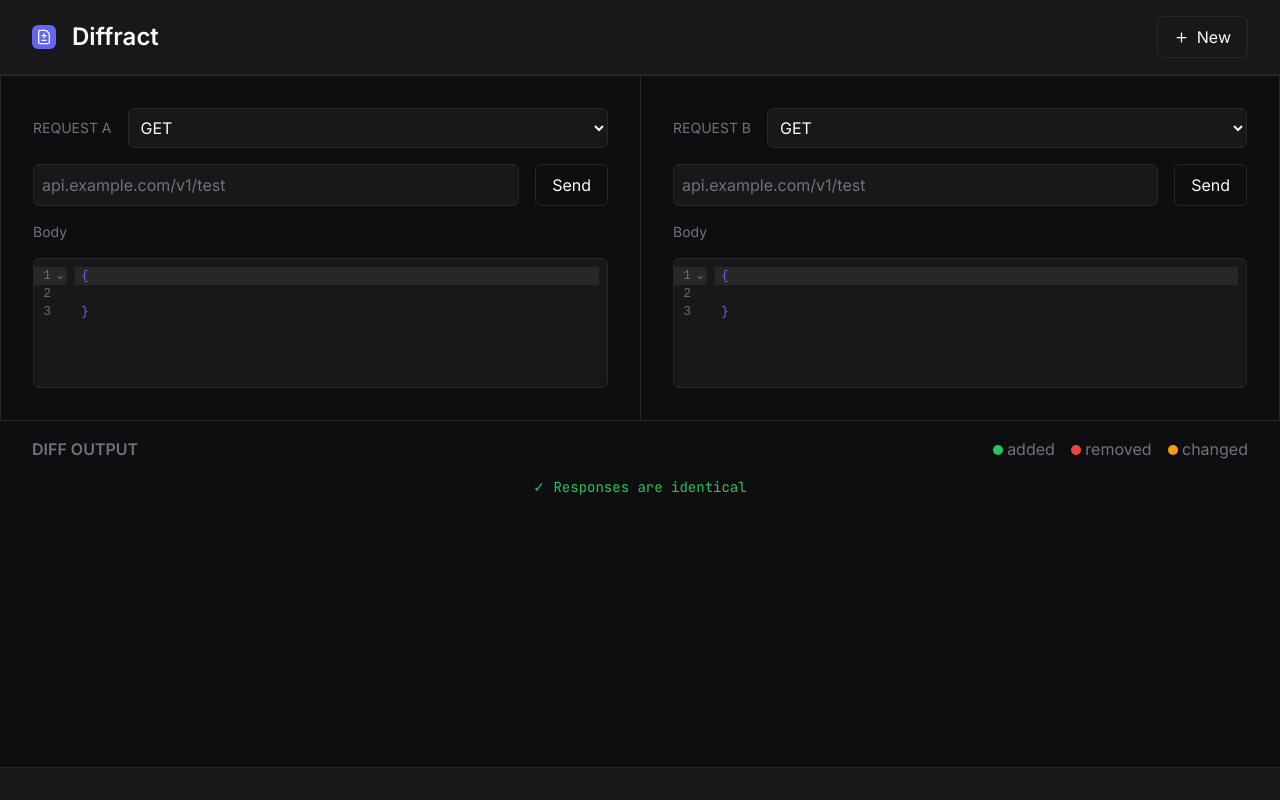
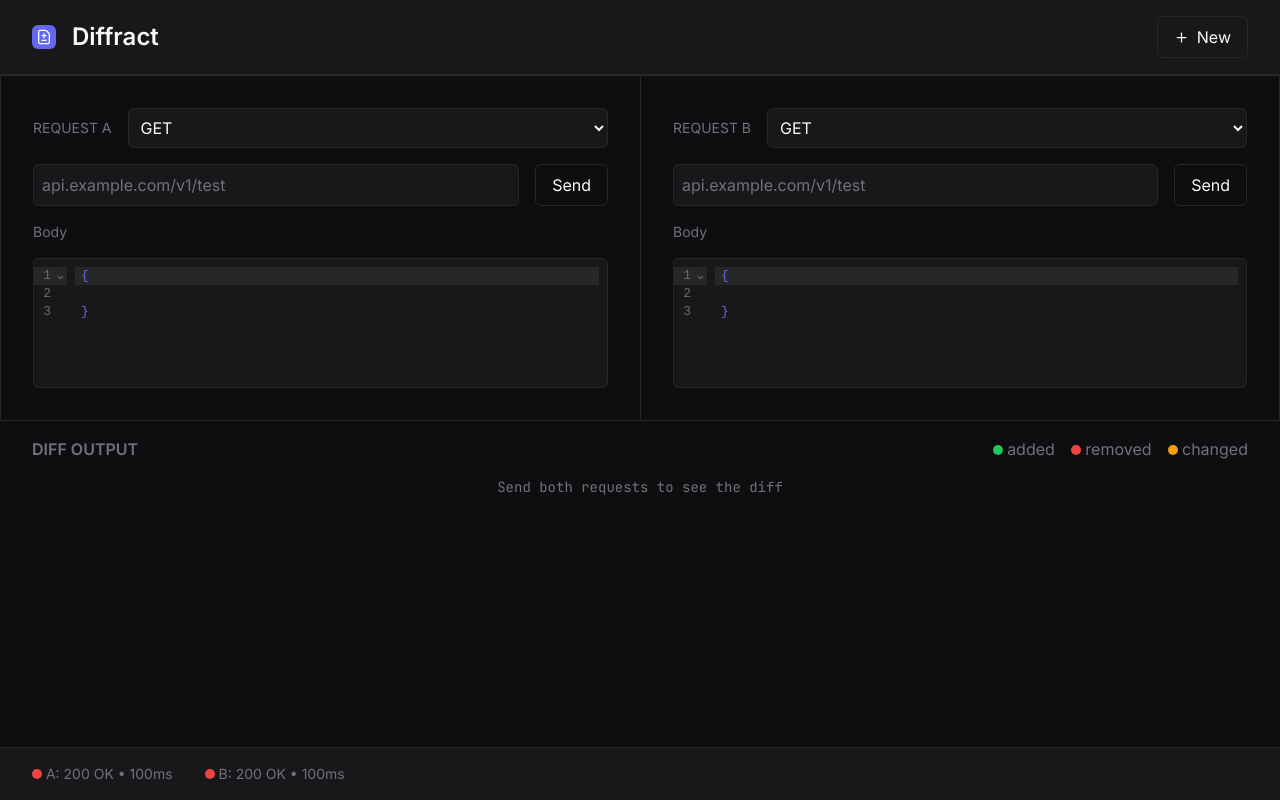
Before and after one commit to JoshJOkayguy/Diffract, a React (Vite) app: page / in a window 1280 px wide. Built offline with nearby package versions, Linux system fonts and the light colour scheme.

Commit message:
Enable request handling with state propagation and axios integration

```diff
--- a/package.json
+++ b/package.json
@@ -16,6 +16,7 @@
     "@codemirror/view": "^6.42.1",
     "@lezer/highlight": "^1.2.3",
     "@tailwindcss/vite": "^4.2.4",
+    "axios": "^1.16.1",
     "codemirror": "^6.0.2",
     "jsondiffpatch": "^0.7.3",
     "lucide-react": "^1.14.0",
--- a/src/App.jsx
+++ b/src/App.jsx
@@ -1,17 +1,23 @@
 import Header from './components/Header'
 import RequestWindow from './components/RequestWindow'
 import DiffViewer from './components/DiffViewer'
+import ResponseStatus from './components/ResponseStatus'
+
+import {useState} from 'react'
 
 function App() {
+    const [responseA, setResponseA] = useState(null)
+    const [responseB, setResponseB] = useState(null)
+
   return (
     <>
         <Header></Header>
         <main className="grid grid-rows-2 lg:grid-rows-1 lg:grid-cols-2 px-4 border border-border">
             <div className="pr-4">
-                <RequestWindow id="A" />
+                <RequestWindow id="A" state={setResponseA}/>
             </div>
             <div className="lg:pl-4 lg:border-l lg:border-border">
-                <RequestWindow id="B" />
+                <RequestWindow id="B" state={setResponseB} />
             </div>
         </main>
         <div className="flex flex-col gap-4 px-8 py-4">
@@ -23,16 +29,13 @@ function App() {
                     <p><span className="bg-diff-changed rounded-full size-2.5 inline-block"></span> changed</p>
                 </div>
             </div>
-            <DiffViewer responseA={JSON.stringify({
-                status: 200,
-                body: '{"test": "test"}'
-            })} responseB={JSON.stringify({
-                status: 200,
-                body: '{"test": "test"}'
-            })}></DiffViewer>
+            <DiffViewer responseA={responseA} responseB={responseB}></DiffViewer>
         </div>
         <footer className="bg-bg-surface border-t border-border py-4 px-8 fixed bottom-0 left-0 right-0">
-
+            <div className="flex flex-row justify-start items-center gap-8 text-sm text-text-muted">
+                <ResponseStatus id="A"></ResponseStatus>
+                <ResponseStatus id="B"></ResponseStatus>
+            </div>
         </footer>
     </>
   )
--- a/src/components/ReqBodyInput.jsx
+++ b/src/components/ReqBodyInput.jsx
@@ -20,7 +20,7 @@ const jsonHighlightStyle = HighlightStyle.define([
     },
 ])
 
-function ReqBodyInput({ id }) {
+function ReqBodyInput({ id, state }) {
     const editorRef = useRef(null)
 
     useEffect(() => {
@@ -57,6 +57,12 @@ function ReqBodyInput({ id }) {
                             backgroundColor: 'var(--color-bg-elevated)',
                         },
                     }),
+                    EditorView.updateListener.of((update) => {
+                        if (update.docChanged) {
+                            const content = update.state.doc.toString();
+                            state(content)
+                        }
+                    }),
                 ],
             }),
             parent: editorRef.current,
--- a/src/components/ReqMethodSelector.jsx
+++ b/src/components/ReqMethodSelector.jsx
@@ -1,6 +1,6 @@
-function ReqMethodSelector({id}) {
+function ReqMethodSelector({id, state}) {
     return(
-        <select aria-label={"Method for Request " + id} name={"request-method-" + id} className="bg-bg-surface border border-border p-2 rounded-md w-full">
+        <select aria-label={"Method for Request " + id} name={"request-method-" + id} className="bg-bg-surface border border-border p-2 rounded-md w-full" onChange={(e) => state(e.target.value)}>
             <option value="get">GET</option>
             <option value="post">POST</option>
         </select>
--- a/src/components/ReqUrlInput.jsx
+++ b/src/components/ReqUrlInput.jsx
@@ -1,7 +1,7 @@
 // TODO validate text as URL
-function ReqUrlInput({id, placeholder}) {
+function ReqUrlInput({id, placeholder, state}) {
     return(
-        <input aria-label={"URL for Request " + id} type="text" placeholder={placeholder} className="bg-bg-surface border border-border p-2 rounded-md w-full placeholder-text-muted"></input>
+        <input aria-label={"URL for Request " + id} type="text" placeholder={placeholder} className="bg-bg-surface border border-border p-2 rounded-md w-full placeholder-text-muted" onChange={(e) => state(e.target.value)}></input>
     )
 }
 
--- a/src/components/RequestWindow.jsx
+++ b/src/components/RequestWindow.jsx
@@ -1,21 +1,27 @@
 import ReqMethodSelector from './ReqMethodSelector'
 import ReqUrlInput from './ReqUrlInput'
-import ActionButton from './ActionButton'
+import SendRequestButton from './SendRequestButton'
 import ReqBodyInput from './ReqBodyInput'
 
-function RequestWindow({id}) {
+import { useState } from 'react'
+
+function RequestWindow({id, state}) {
+    const [requestMethod, setRequestMethod] = useState('get')
+    const [requestUrl, setRequestUrl] = useState(null)
+    const [requestBody, setRequestBody] = useState(null)
+
     return(
         <section className="flex flex-col px-4 py-8 gap-4" aria-labelledby={"request-heading-" + id}>
             <div className="flex flex-row items-center gap-4">
                 <h2 id={"request-heading-" + id} className="text-sm font-light text-text-muted text-nowrap">REQUEST {id}</h2>
-                <ReqMethodSelector id={id}></ReqMethodSelector>
+                <ReqMethodSelector id={id} state={setRequestMethod}></ReqMethodSelector>
             </div>
             <div className="flex flex-row gap-4">
-                <ReqUrlInput placeholder={"api.example.com/v1/test"} id={id}></ReqUrlInput>
-                <ActionButton text="Send" icon={null}></ActionButton>
+                <ReqUrlInput placeholder={"api.example.com/v1/test"} id={id} state={setRequestUrl}></ReqUrlInput>
+                <SendRequestButton id={id} method={requestMethod} url={requestUrl} body={requestBody} setResState={state}></SendRequestButton>
             </div>
             <label htmlFor={"body-" + id} className="text-sm font-light text-text-muted">Body</label>
-            <ReqBodyInput id={id}></ReqBodyInput>
+            <ReqBodyInput id={id} state={setRequestBody}></ReqBodyInput>
         </section>
     )
 }
--- /dev/null
+++ b/src/components/SendRequestButton.jsx
@@ -0,0 +1,30 @@
+import ActionButton from './ActionButton';
+
+import axios from 'axios'
+
+function SendRequestButton({id, method, url, body, setResState}) {
+    async function sendRequest() {
+        if (!url || !method) return
+
+        // Send an axios request to the specified endpoint with the provided body
+        const response = await axios({
+            method: method,
+            url: url,
+            data: body ?? "",
+            responseType: 'json',
+            headers: {
+                'Content-Type': 'application/json',
+                'Access-Control-Allow-Origin': '*'
+            },
+        });
+
+        // Update the responseA and responseB state variables with the response data
+        setResState(response)
+    }
+
+    return (
+        <ActionButton text="Send" icon={null} onClick={sendRequest}></ActionButton>
+    )
+}
+
+export default SendRequestButton;
```
Also changed, not shown: 1 other file (tests, documents, lock files or other folders).
